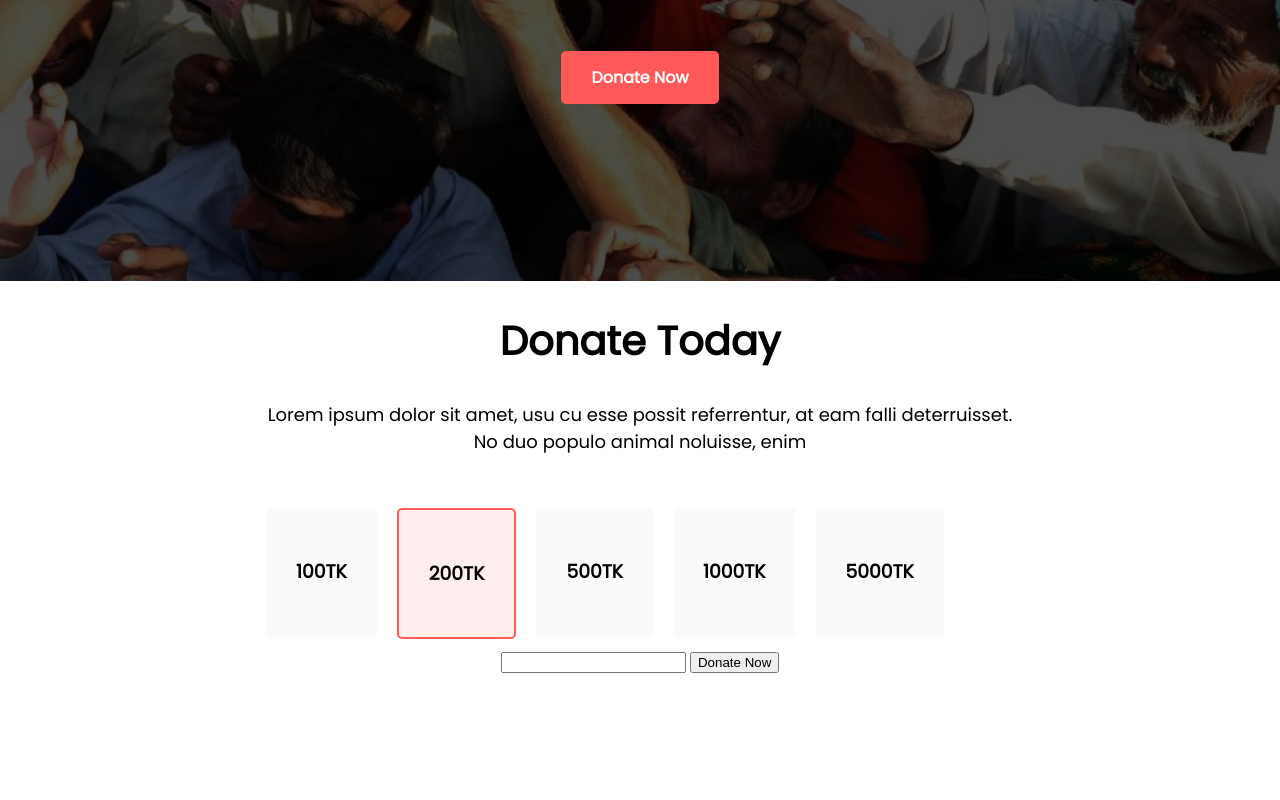
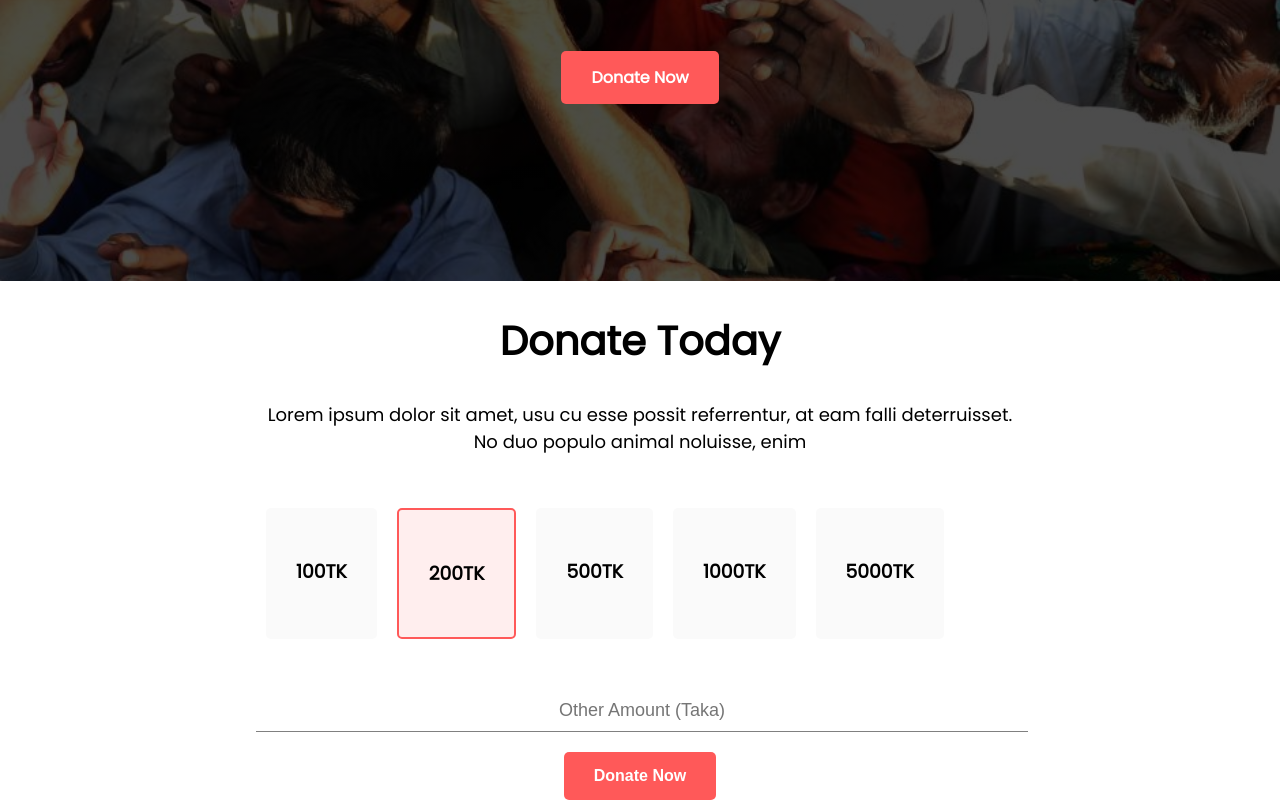
Before and after one commit to jubayeranik/Donation-Website, a plain HTML site: page index.html in a window 1280 px wide. Shown: the part 489-1289 px from the top of the page. Before the commit the page ends 1163 px from the top, so only its background shows below. Drawn offline with Linux system fonts and the light colour scheme.

Commit message:
second sec added

```diff
--- a/index.html
+++ b/index.html
@@ -48,9 +48,9 @@
             </div>
 
         </div>
-        <form class="dnt-form">
-            <input type="text">
-            <button type="submit">Donate Now</button>
+        <form class="dnt-form" action="index.html" method="post">
+            <input type="text" placeholder="Other Amount (Taka)">
+            <input type="submit" value="Donate Now">
         </form>
     </section>
 
--- a/style.css
+++ b/style.css
@@ -61,6 +61,7 @@ p {
     margin: 10px;
     background-color: #FAFAFA;
     border-radius: 5px;
+    align-items: center;
 }
 
 .dnt-color {
@@ -72,5 +73,28 @@ p {
 }
 
 .dnt-form {
-    display: inline-block;
+    text-align: center;
+    margin-top: 50px;
 }
+
+.dnt-form input[type="text"] {
+    width: 100%;
+    text-align: center;
+    font-size: 18px;
+    border: 0;
+    background: none;
+    display: block;
+    border-bottom: 1px solid grey;
+    padding-bottom: 10px;
+}
+
+.dnt-form input[type="submit"] {
+    background-color: #FF5959;
+    padding: 15px 30px;
+    font-size: 16px;
+    font-weight: 600;
+    color: white;
+    border-radius: 5px;
+    border: none;
+    margin-top: 20px;
+}
```
